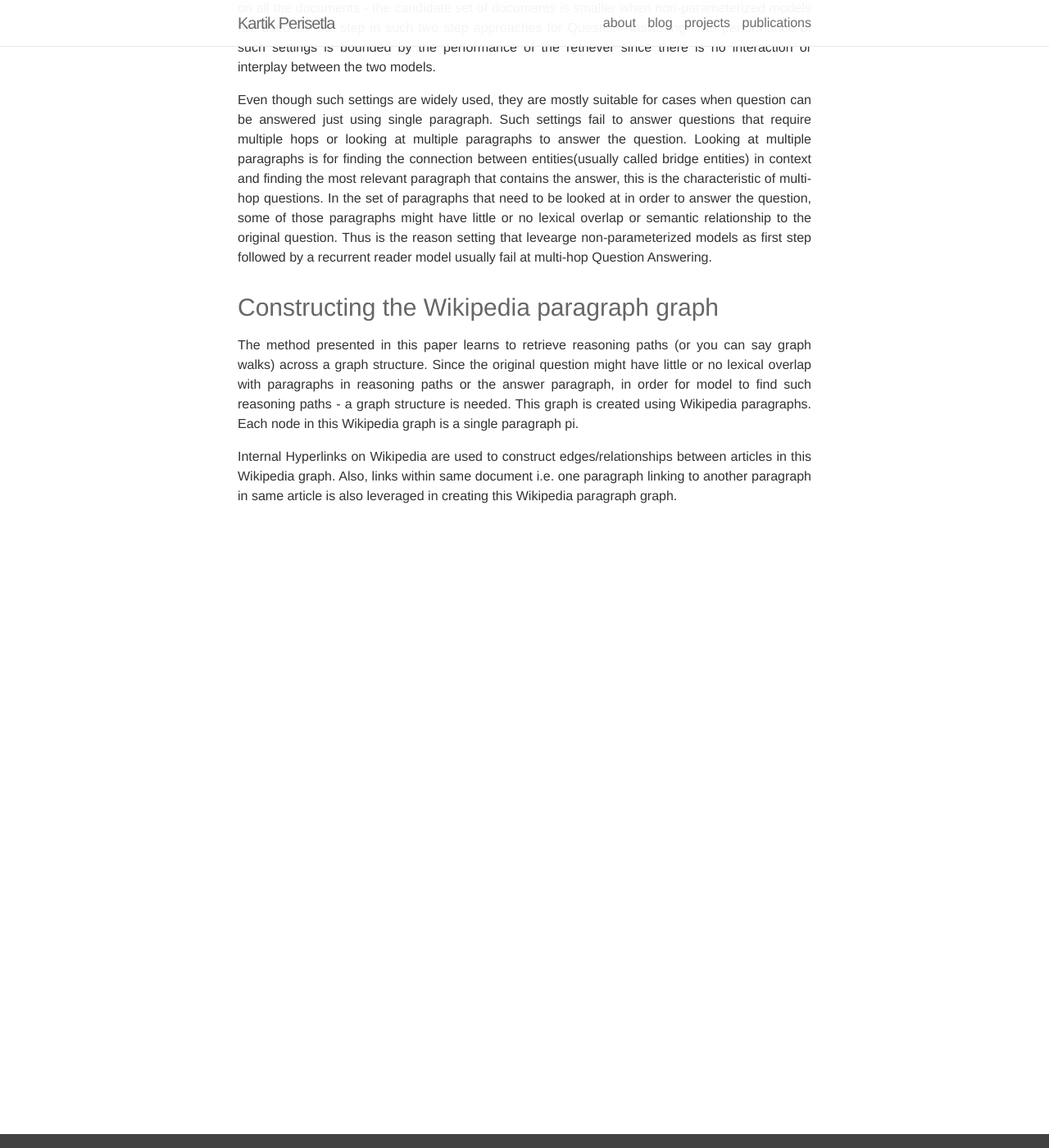
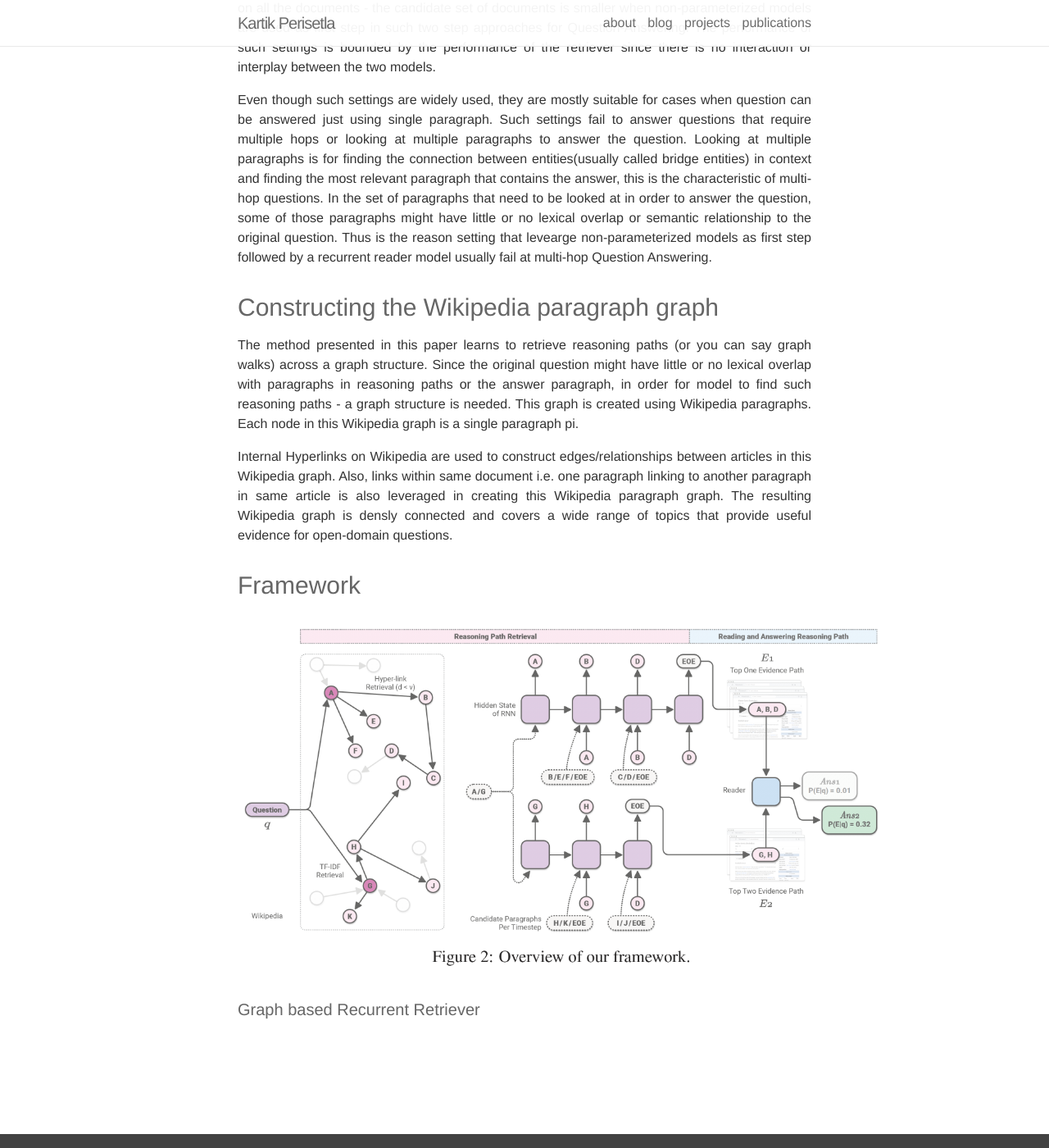
Before and after one commit to kartikperisetla/kartikperisetla.github.io, a Jekyll site: the page built from _posts/2020-06-19-learning-to-retrieve-reasoning-paths.markdown, in a window 1280 px wide and 1400 px high, scrolled down 1006 px. Shown: the whole window at 82% size. Built offline with Jekyll 4.4.1, drawn with Linux system fonts in a browser that asks for light colours; nearby versions of some CDN libraries; comment, search, counter and statistics services are not loaded.

Commit message:
img + nit content
img + nit content

```diff
--- a/_posts/2020-06-19-learning-to-retrieve-reasoning-paths.markdown
+++ b/_posts/2020-06-19-learning-to-retrieve-reasoning-paths.markdown
@@ -34,10 +34,18 @@ The method presented in this paper learns to retrieve reasoning paths (or you ca
 </p>
 
 <p align="justify">
-Internal Hyperlinks on Wikipedia are used to construct edges/relationships between articles in this Wikipedia graph. Also, links within same document i.e. one paragraph linking to another paragraph in same article is also leveraged in creating this Wikipedia paragraph graph.
+Internal Hyperlinks on Wikipedia are used to construct edges/relationships between articles in this Wikipedia graph. Also, links within same document i.e. one paragraph linking to another paragraph in same article is also leveraged in creating this Wikipedia paragraph graph. The resulting Wikipedia graph is densly connected and covers a wide range of topics that provide useful evidence for open-domain questions.
 </p>
 
-
+<h3>
+    Framework
+</h3>
+<img width="800px" src="{{ site.baseurl }}/assets/img/blog/multi-hop-framework.png"/>
+<h4>
+    Graph based Recurrent Retriever
+</h4>
+<p align="justify">
+</p>
 
 <br/>
 {% if page.comments %}
```
Also changed, not shown: assets/img/blog/multi-hop-framework.png (added).
